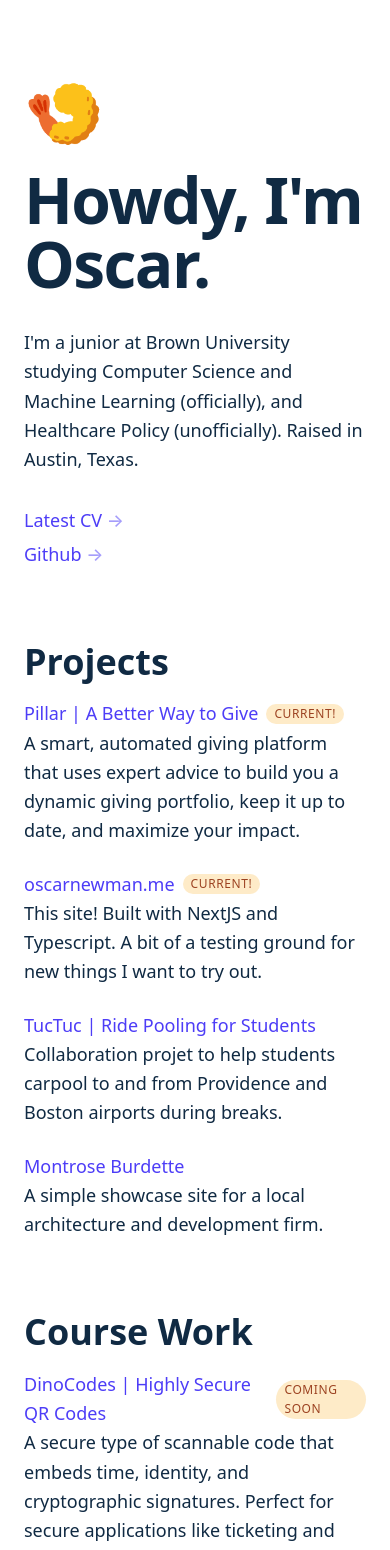
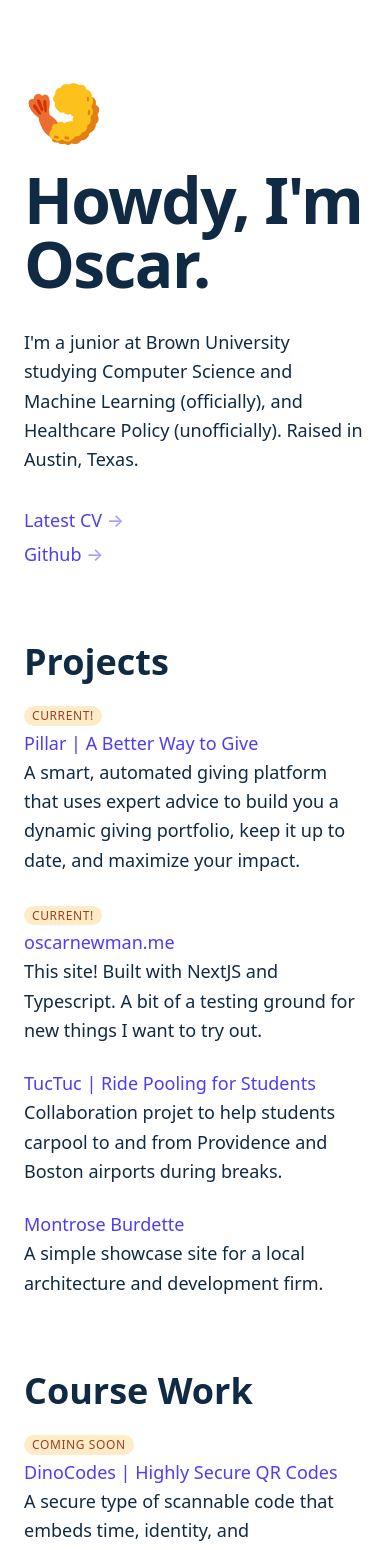
Before and after one commit to oscarnewman/oscarnewman.me-1.0, a Next.js app: page / in a window 390 px wide. Shown: the top 1550 px of the page. Built offline with nearby package versions, Linux system fonts and the light colour scheme; what @tailwindcss/custom-forms would draw is missing.

Commit message:
fix badges on mobile

```diff
--- a/src/components/Project.tsx
+++ b/src/components/Project.tsx
@@ -20,21 +20,24 @@ export const Project: React.SFC<Props> = ({
   course,
 }) => (
   <div>
-    <div className="flex items-center">
-      <Link to={soon ? '#' : link} external={!soon}>
-        {title}
-      </Link>
-      <HSpacer size={2} />
+    <div className="flex flex-col md:flex-row md:items-center">
+      <div className="order-1 md:order-3 md:ml-2">
         {current && (
-        <div className="text-xs uppercase font-medium text-fg-accent-boldest tracking-wider bg-fg-accent-weakest px-2 rounded-full">
+          <div className="text-xs uppercase font-medium text-fg-accent-boldest tracking-wider bg-fg-accent-weakest px-2 rounded-full inline-block">
             Current!
           </div>
         )}
         {soon && (
-        <div className="text-xs uppercase font-medium text-fg-accent-boldest tracking-wider bg-fg-accent-weakest px-2 rounded-full">
+          <div className="text-xs uppercase font-medium text-fg-accent-boldest tracking-wider bg-fg-accent-weakest px-2 rounded-full inline-block">
             Coming Soon
           </div>
         )}
+      </div>
+      <div className="order-2">
+        <Link to={soon ? '#' : link} external={!soon}>
+          {title}
+        </Link>
+      </div>
     </div>
     <P>{description}</P>
     {course && (
```
Lines whose indentation alone changed are shown as unchanged.
